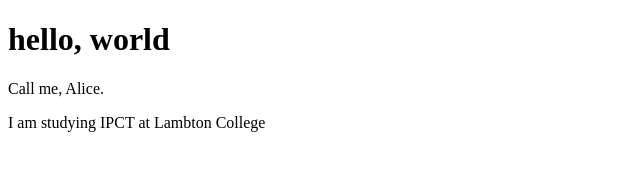
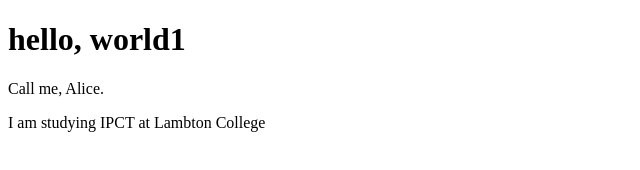
Before and after one commit to AliceDawoonChoi/website, a plain HTML site: page index.html in a window 1280 px wide. Shown: the full height of the page, 0-640 px from the left. Drawn offline with Linux system fonts and the light colour scheme.

Commit message:
Update index.html

```diff
--- a/index.html
+++ b/index.html
@@ -4,7 +4,7 @@
     <title>Hello, world!</title>
   </head>
   <body>
-    <h1>hello, world</h1>
+    <h1>hello, world1</h1>
     <p>Call me, Alice.</p>
     <p>I am studying IPCT at Lambton College</p>
   </body>
```
